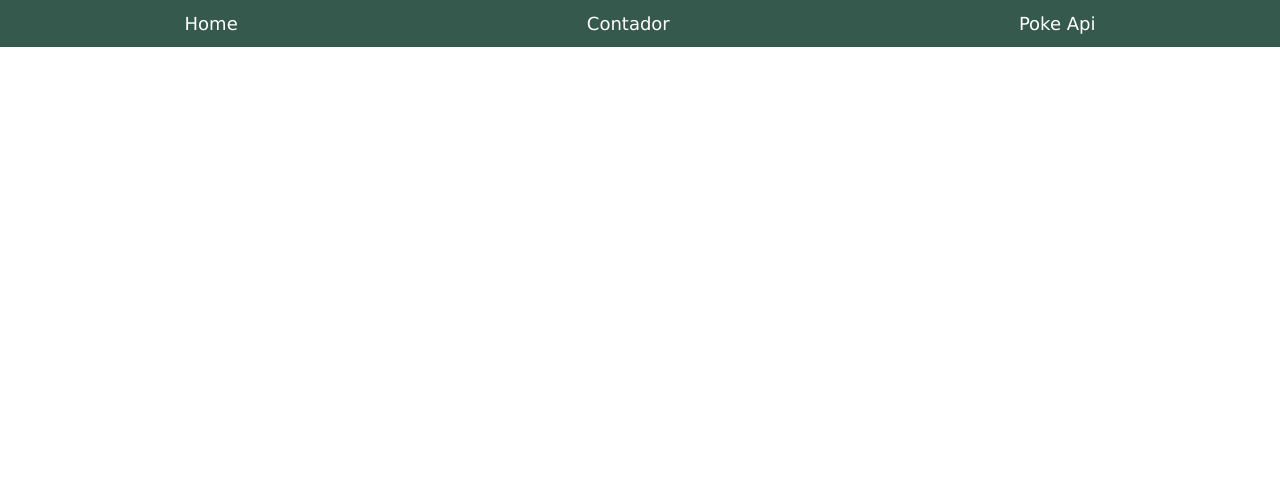
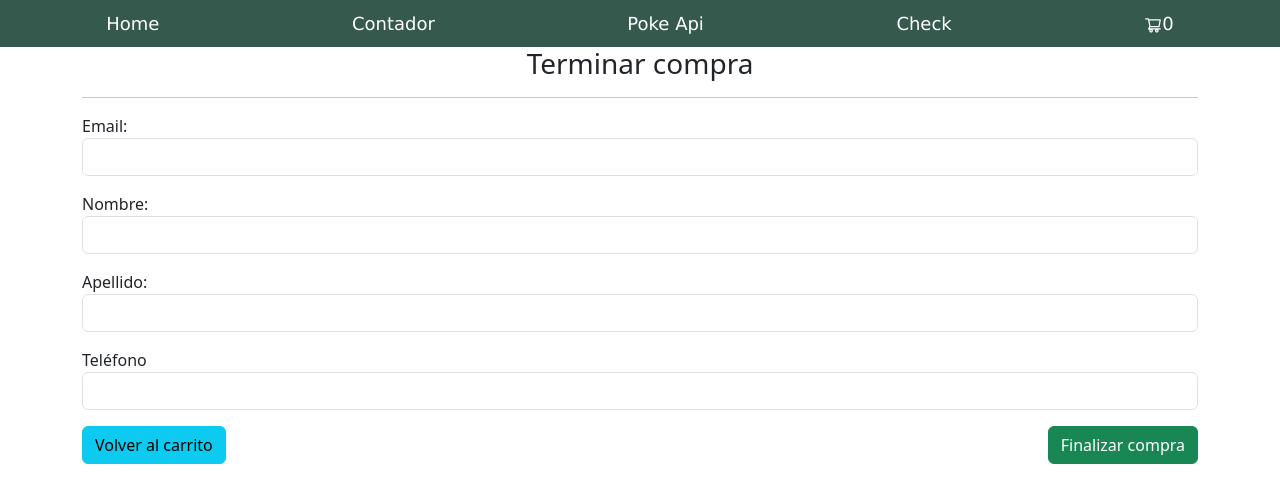
Before and after one commit to joselautaro/70699, a React (Vite) app: page /check in a window 1280 px wide. Shown: the top 502 px of the page. Built offline with nearby package versions, Linux system fonts and the light colour scheme.

Commit message:
Nuevo componente de Checkout y detallamos en CSS

```diff
--- a/src/App.jsx
+++ b/src/App.jsx
@@ -1,3 +1,5 @@
+import { CartScreen } from './components/CartScreen/CartScreen';
+import { CheckOut } from './components/CheckOut/CheckOut';
 import { ItemCount } from './components/ItemCount/ItemCount';
 import { ItemListContainer } from './components/ItemListContainer/ItemListContainer';
 import { NavBar } from './components/NavBar/NavBar';
@@ -18,6 +20,8 @@ function App() {
           <Route exact path='/' element={<ItemListContainer />} />
           <Route exact path='/contador' element={<ItemCount />} />
           <Route exact path='/poke' element={<Poke />} />
+          <Route exact path='/cart' element={<CartScreen/>}/>
+          <Route exact path='/check' element={<CheckOut/>}/>
         </Routes>
       </Router>
     </div>
--- /dev/null
+++ b/src/components/Cart/Cart.jsx
@@ -0,0 +1,11 @@
+import React from "react";
+import { AiOutlineShoppingCart } from "react-icons/ai";
+
+export const Cart = () => {
+    return (
+        <>
+            <AiOutlineShoppingCart />
+            <span>0</span>
+        </>
+    )
+}
--- /dev/null
+++ b/src/components/CartScreen/CartScreen.css
@@ -0,0 +1,3 @@
+h3{
+    text-align: center;
+}
--- /dev/null
+++ b/src/components/CartScreen/CartScreen.jsx
@@ -0,0 +1,15 @@
+import React from "react";
+import { Link } from "react-router-dom";
+import './CartScreen.css'
+
+export const CartScreen = () => {
+    return (
+        <div className="container my-5">
+            <>
+                <h3>Carrito vacio</h3>
+                <hr />
+                <Link to='/' className="btn btn-success" >Volver a comprar</Link>
+            </>
+        </div>
+    )
+}
--- /dev/null
+++ b/src/components/CheckOut/CheckOut.jsx
@@ -0,0 +1,57 @@
+import React from 'react';
+import { Link } from 'react-router-dom';
+
+export const CheckOut = () =>{
+    return(
+        <div className='container'>
+            <h3>Terminar compra</h3>
+            <hr />
+            <form>
+                <div className='form-group mt-3'>
+                    <label htmlFor="email">Email: </label>
+                    <input
+                    className='form-control'
+                    type="email"
+                    id='email'
+                    name='email'
+                    required
+                    />
+                </div>
+                <div className='form-group mt-3'>
+                    <label htmlFor="nombre">Nombre:</label>
+                    <input
+                    className='form-control'
+                    type="text"
+                    id='nombre'
+                    name='nombre'
+                    required
+                     />
+                </div>
+                <div className='form-group mt-3'>
+                    <label htmlFor="apellido">Apellido:</label>
+                    <input
+                    className='form-control'
+                    type="text"
+                    id='apellido'
+                    name='apellido'
+                    required
+                    />
+                </div>
+                <div className='form-group mt-3'>
+                    <label htmlFor="Teléfono">Teléfono</label>
+                    <input
+                    className='form-control'
+                    type="number"
+                    id='telefono'
+                    name='telefono'
+                    required
+                    />
+                </div>
+                <div className='form-group mt-3'>
+                    <Link to='/cart' className="btn btn-info">Volver al carrito</Link>
+                    <button className='btn btn-success float-end'>Finalizar compra</button>
+                </div>
+            </form>
+        </div>
+    )
+}
--- a/src/components/NavBar/NavBar.jsx
+++ b/src/components/NavBar/NavBar.jsx
@@ -1,6 +1,7 @@
 import React from "react";
+import { Link } from "react-router-dom";
+import { Cart } from "../Cart/Cart";
 import './NavBar.css';
-import { Link } from "react-router-dom";
 
 export const NavBar = () =>{
     return(
@@ -8,6 +9,8 @@ export const NavBar = () =>{
             <Link className="link" to='/'>Home</Link>
             <Link className="link" to='/contador'>Contador</Link>
             <Link className="link" to='/poke'>Poke Api</Link>
+            <Link className="link" to='/check'>Check</Link>
+            <Link className="link" to='cart'><Cart/></Link>
         </nav>
     )
 }
```
